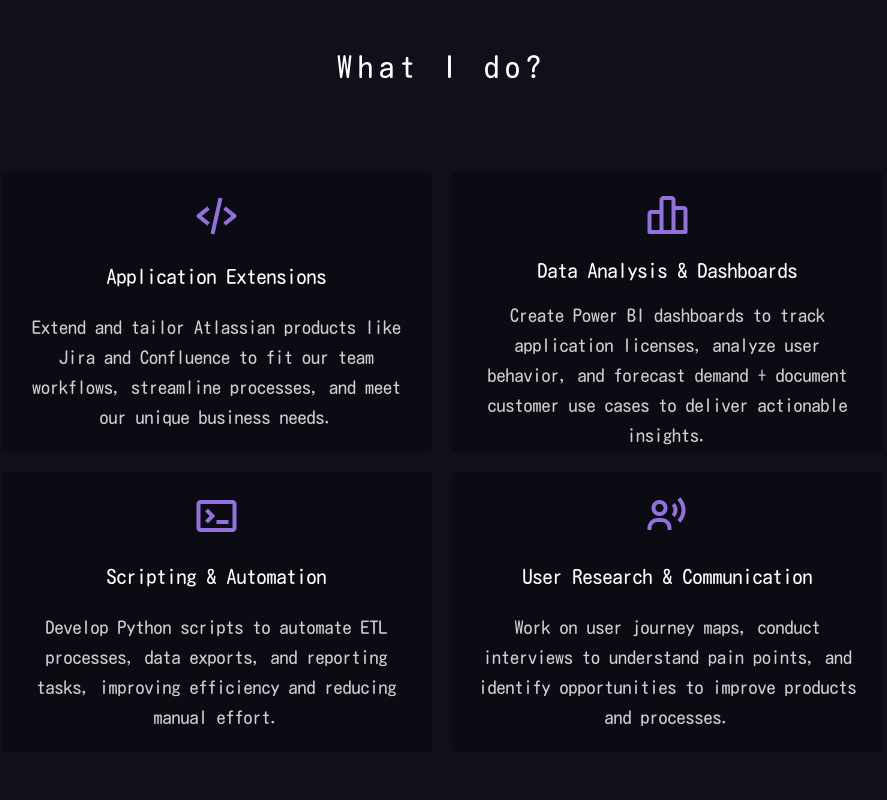
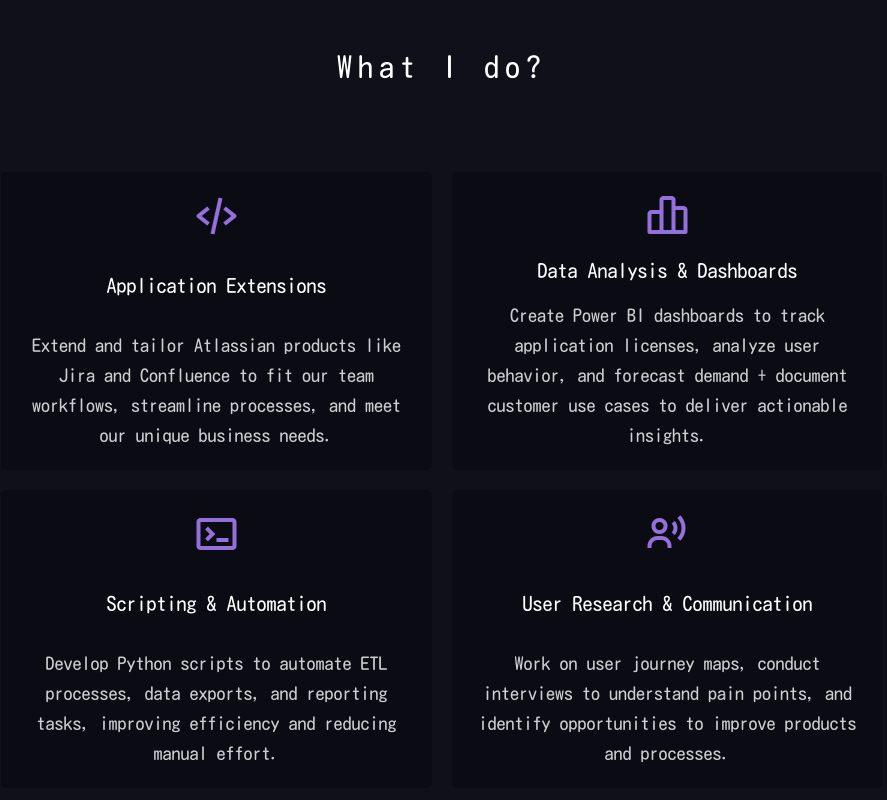
Before and after one commit to shivam-krishana/portfolio, a plain HTML site: page index.html in a window 1280 px wide. Shown: the part 868-1668 px from the top of the page, without its empty margins (198-1085 px from the left). Drawn offline with nearby package versions, Linux system fonts and the light colour scheme.

Commit message:
making some style changes

```diff
--- a/assets/styles.css
+++ b/assets/styles.css
@@ -273,6 +273,7 @@ section {
   grid-gap: 3rem;
   align-items: center;
   margin-top: 4.4rem;
+  grid-auto-rows: 1fr;
 }
 
 .box {
--- a/index.html
+++ b/index.html
@@ -147,14 +147,14 @@
         color: var(--main-color);
     }
 
-/* Default styles for the service-content grid */
 .service-content {
     display: grid;
-    grid-template-columns: repeat(2, 1fr); /* Default: 2 tiles per row */
-    gap: 20px;
-    justify-content: center;
-    align-items: center;
-    padding: 20px;
+    grid-template-columns: repeat(2, 1fr); /* Set exactly 2 tiles per row */
+    gap: 20px; /* Equal gap between tiles */
+    justify-content: center; /* Center the grid */
+    align-items: stretch; /* Stretch items to fill the grid */
+    padding: 20px; /* Add padding around the grid */
+    grid-auto-rows: 1fr; /* Make all rows equal in height */
 }
 
 /* Adjust layout for smaller screens */
@@ -176,9 +176,12 @@
     border-radius: 5px;
     cursor: pointer;
     transition: all 0.4s;
-    height: 280px; /* Fixed height */
     width: 100%; /* Allow tiles to adjust width */
     margin: 0; /* Remove extra margin */
+    overflow: hidden; /* Prevent content from spilling out */
+    word-wrap: break-word; /* Break long words */
+    overflow-wrap: break-word; /* Ensure compatibility */
+    text-overflow: ellipsis; /* Optional: Add ellipsis for overflowing text */
 }
 
 .row:hover {
```
